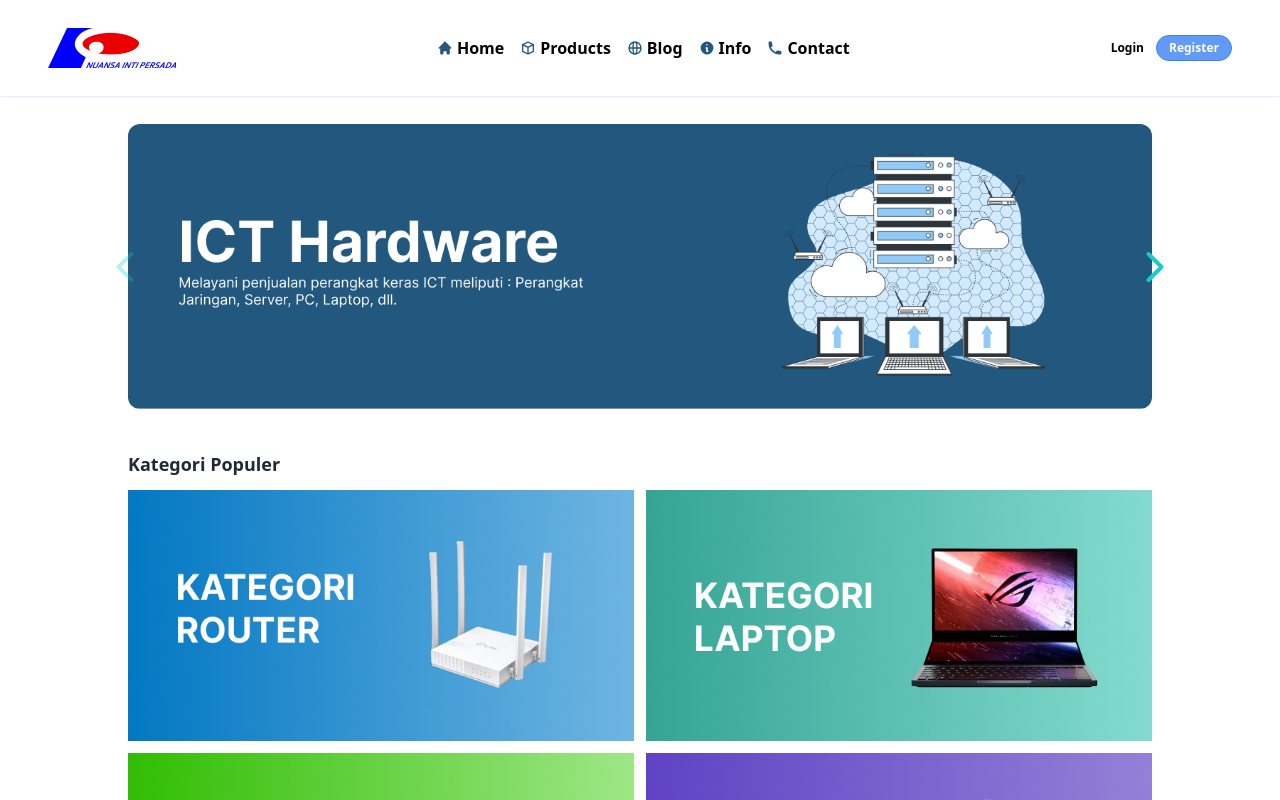
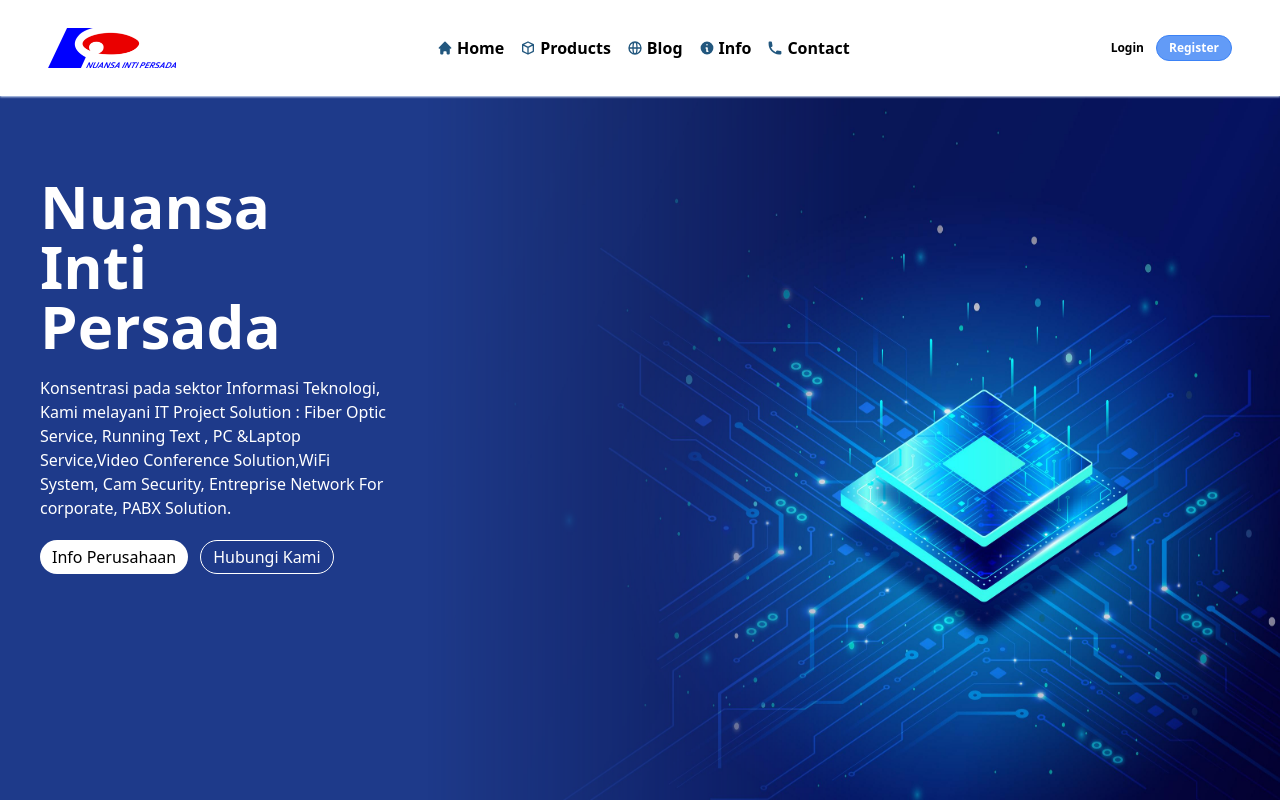
Before and after one commit to rizkymakruf/homepage-e-commerce, a Next.js app: page / in a window 1280 px wide. Shown: the top 800 px of the page. Built offline with nearby package versions, Linux system fonts and the light colour scheme; a small style sheet from the web is missing; what @tailwindcss/custom-forms would draw is missing.

Commit message:
initial commit

```diff
--- /dev/null
+++ b/components/benner/benner.js
@@ -0,0 +1,40 @@
+import Image from "next/image";
+import pic1 from "../../public/static/images/benner.jpg";
+import Link from "next/link";
+import { memo } from "react";
+
+const Benner = () => {
+  return (
+    <>
+      <div className="w-full h-screen mt-16 md:mt-24 bg-blue-900" id="benner">
+        <div className="flex h-screen">
+          <div className="w-2/6 h-screen bg-blue-900 p-10">
+            <div className="flex flex-col">
+              <p className="text-white text-6xl font-bold pt-10">
+                Nuansa Inti Persada
+              </p>
+              <p className="text-white pt-5">
+                Konsentrasi pada sektor Informasi Teknologi, Kami melayani IT
+                Project Solution : Fiber Optic Service, Running Text , PC {"&"}
+                Laptop Service,Video Conference Solution,WiFi System, Cam
+                Security, Entreprise Network For corporate, PABX Solution.
+              </p>
+              <div className="w-full flex gap-3 pt-5">
+                <button className="py-1 px-3 bg-white hover:bg-transparent hover:text-white hover:border hover:border-white rounded-full">
+                  Info Perusahaan
+                </button>
+                <button className="py-1 px-3 hover:bg-white bg-transparent hover:text-black text-white border border-white rounded-full">
+                  Hubungi Kami
+                </button>
+              </div>
+            </div>
+          </div>
+          <div className="h-screen relative w-4/6">
+            <Image className="benner" src={pic1} layout={"fill"} />
+          </div>
+        </div>
+      </div>
+    </>
+  );
+};
+export default memo(Benner);
--- a/components/layout/footer.js
+++ b/components/layout/footer.js
@@ -77,6 +77,34 @@ const Footer = () => {
 
             <p className="text-sm md:text-md">www.nuansaintipersada.com</p>
           </div>
+          <div className="gap-1 text-white flex items-center">
+            <svg
+              xmlns="http://www.w3.org/2000/svg"
+              class="h-5 w-5"
+              viewBox="0 0 20 20"
+              fill="currentColor"
+            >
+              <path d="M2.003 5.884L10 9.882l7.997-3.998A2 2 0 0016 4H4a2 2 0 00-1.997 1.884z" />
+              <path d="M18 8.118l-8 4-8-4V14a2 2 0 002 2h12a2 2 0 002-2V8.118z" />
+            </svg>
+
+            <p className="text-sm md:text-md">info@nuansaintipersada.co.id</p>
+          </div>
+        </div>
+        <div className="text-white text-sm md:text-sm pb-5 flex items-center gap-2">
+          <svg
+            xmlns="http://www.w3.org/2000/svg"
+            class="h-5 w-5"
+            viewBox="0 0 20 20"
+            fill="currentColor"
+          >
+            <path
+              fill-rule="evenodd"
+              d="M5.05 4.05a7 7 0 119.9 9.9L10 18.9l-4.95-4.95a7 7 0 010-9.9zM10 11a2 2 0 100-4 2 2 0 000 4z"
+              clip-rule="evenodd"
+            />
+          </svg>
+          Jalan Gunung Bromo Raya No 6 Monang - Maning Denpasar - Bali
         </div>
         <div className="text-white text-sm md:text-sm">
           © 2022 Nuansa Inti Persada | Your IT Partner
--- a/components/slider/emblaCarousel.js
+++ b/components/slider/emblaCarousel.js
@@ -44,10 +44,7 @@ const EmblaCarousel = ({ slides, options = { loop: false } }) => {
   }, [emblaApi, onSelect]);
 
   return (
-    <div
-      className="embla w-full mt-16 md:mt-24 px-3 md:px-32 md:py-7"
-      id="home"
-    >
+    <div className="embla w-full mt-5 md:mt-5 px-3 md:px-32 md:py-7" id="home">
       <div className="embla__viewport" ref={emblaRef}>
         <div className="embla__container">
           {/* {slides.map((index) => ( */}
--- a/pages/index.js
+++ b/pages/index.js
@@ -1,3 +1,4 @@
+import Benner from "components/benner/benner";
 import Blog from "components/blog/blog";
 import Brand from "components/brand/brand";
 import Category from "components/category/category";
@@ -14,6 +15,9 @@ const Home = () => {
     <>
       {useMemo(() => {
         return <Navbar />;
+      }, [])}
+      {useMemo(() => {
+        return <Benner />;
       }, [])}
       {useMemo(() => {
         return <EmblaCarousel />;
--- a/styles/globals.css
+++ b/styles/globals.css
@@ -123,3 +123,7 @@ html {
   scroll-behavior: smooth;
   animation-duration: 3s;
 }
+
+.benner {
+  mask-image: linear-gradient(to left, rgba(0, 0, 0, 1) 50%, transparent 100%);
+}
```
Also changed, not shown: public/static/images/benner.jpg (added).
